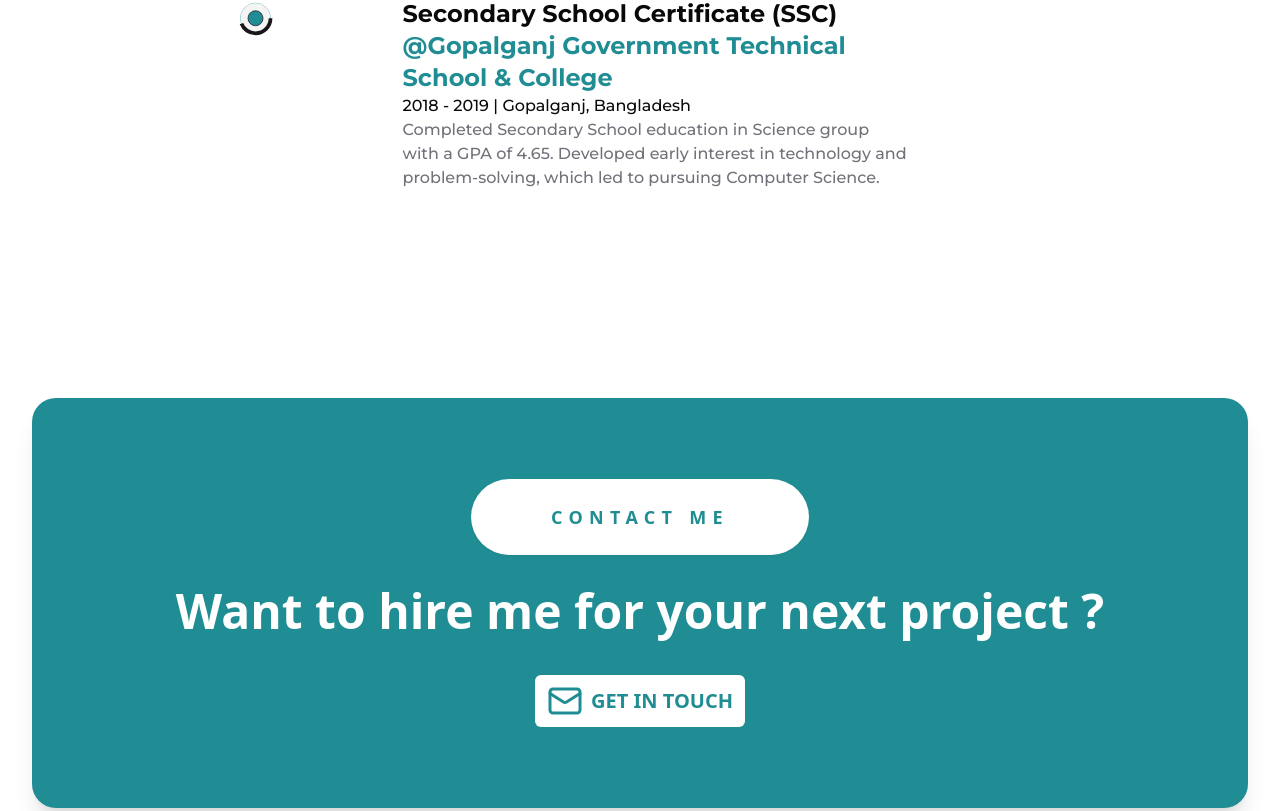
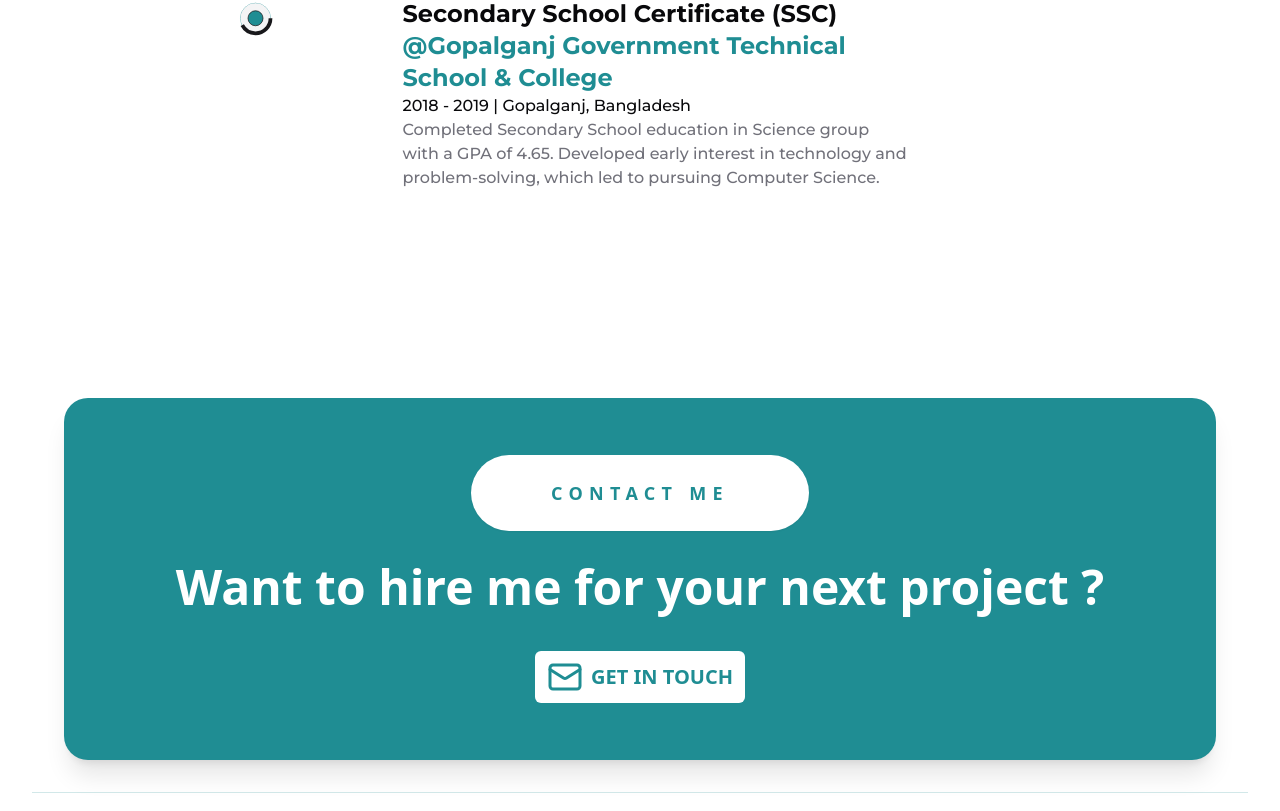
Before and after one commit to saifullahtanim/tanim, a Next.js app: page /about in a window 1280 px wide. Shown: the part 2904-3715 px from the top of the page. Built offline with nearby package versions, Linux system fonts and the light colour scheme.

Commit message:
footer size reduced

```diff
--- a/src/layout/footer.tsx
+++ b/src/layout/footer.tsx
@@ -7,18 +7,19 @@ export default function Footer() {
     <footer className="w-full bg-transparent px-4 py-10 sm:px-6 lg:px-8">
       {/* ================= CONTACT CARD ================= */}
       {/* 🔥 FULL WIDTH LOOK */}
-      <div className="mx-auto max-w-6xl lg:max-w-7xl">
+      <div className="mx-auto max-w-5xl lg:max-w-6xl">
+
         <div
           className="
     rounded-3xl
     border border-accent/20
     bg-accent
-    px-10
-    py-16
+    px-8
+    py-12
     text-center
 
 text-white shadow-xl
-sm:px-16 sm:py-20
+sm:px-12 sm:py-14
 
   "
         >
```
